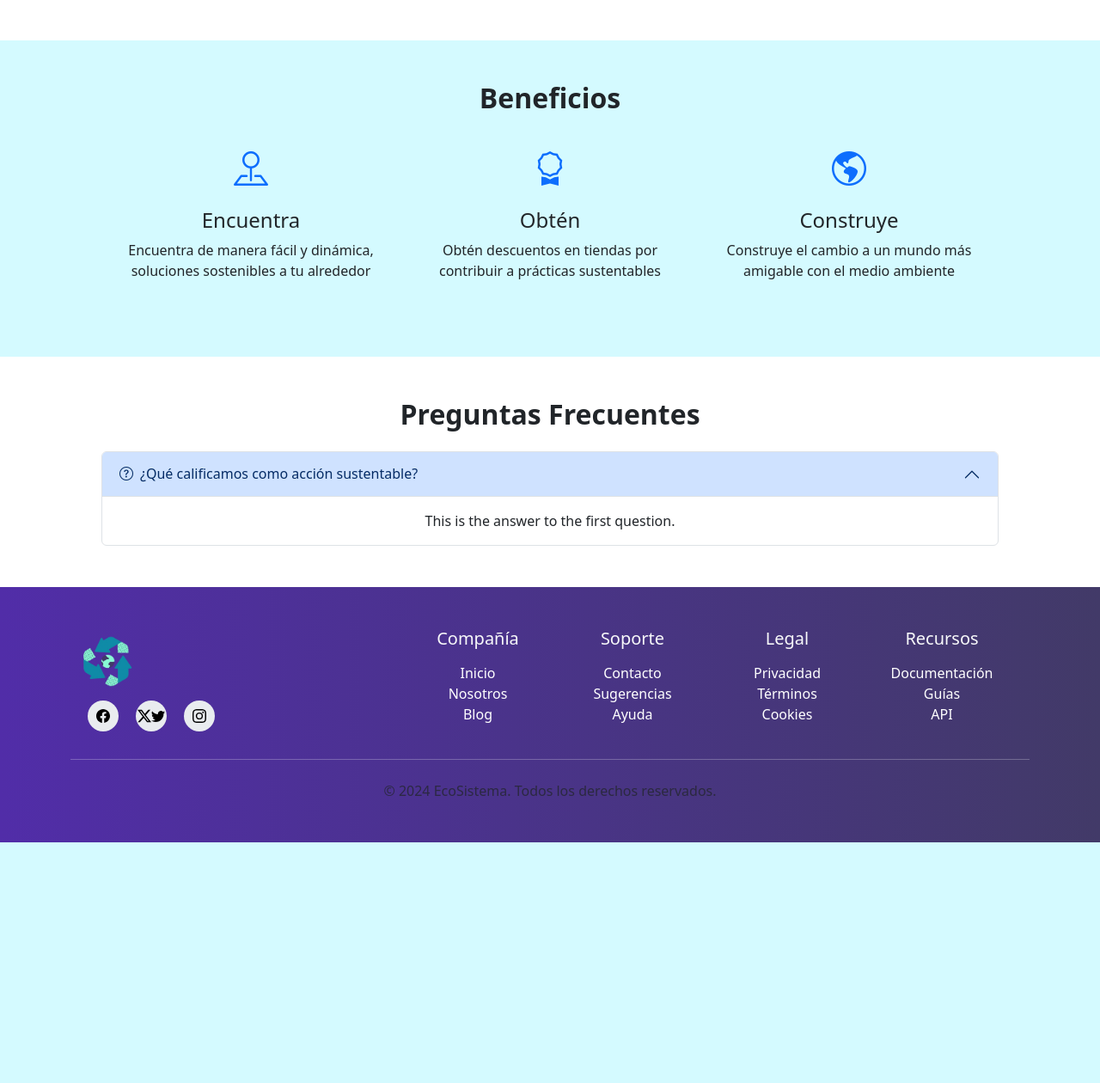
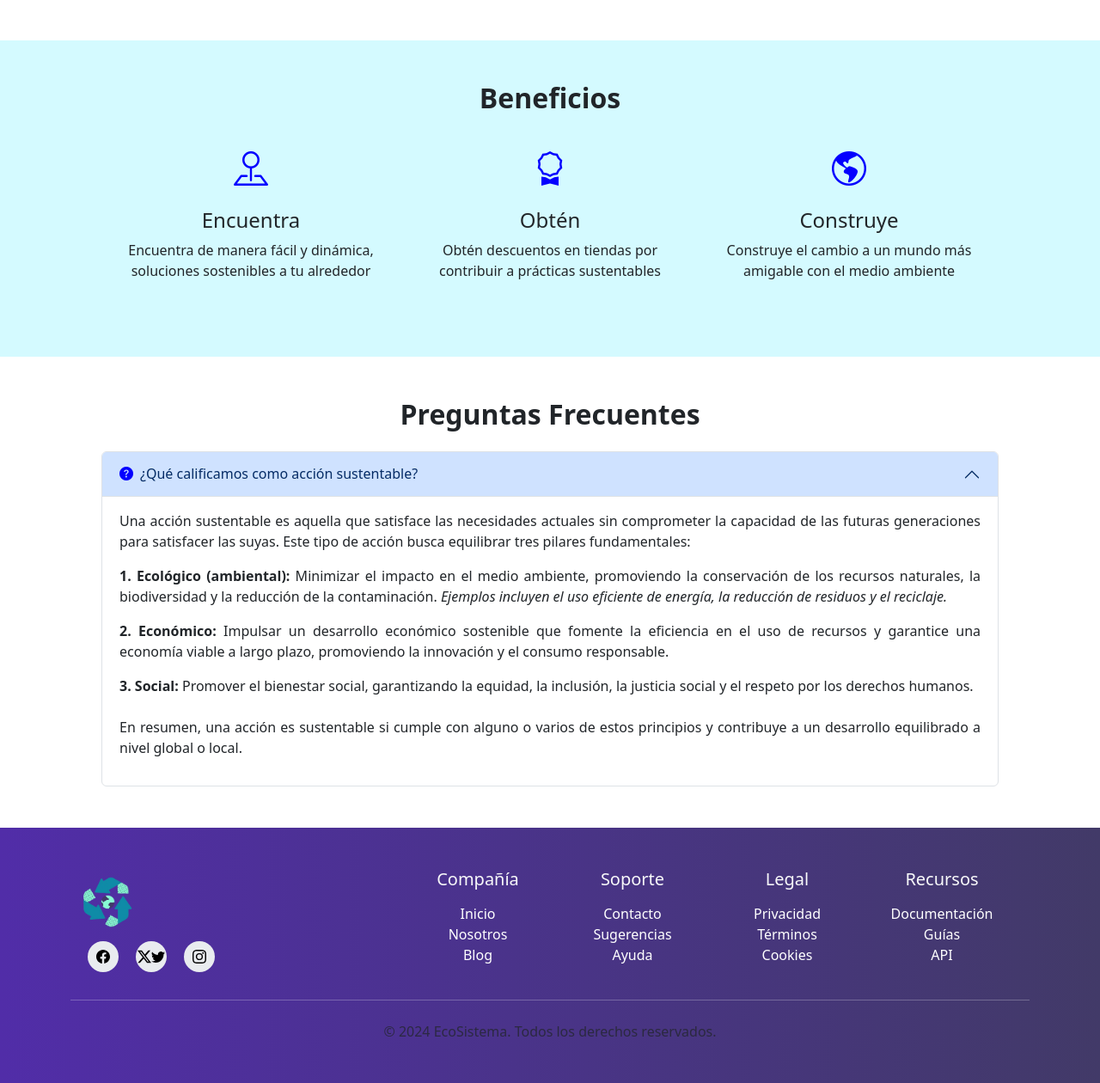
Before and after one commit to MartinVergaraVargas/Glooba, a Flask app: page / in a window 1280 px wide, after a click on "¿Qué calificamos como acción sustentable?". Shown: the part 1068-2328 px from the top of the page at 86% size. Before the commit the page ends 2048 px from the top, so only its background shows below. Run offline with Flask 3, Linux system fonts and the light colour scheme; some libraries are stand-ins or nearby versions.

Commit message:
se edita pagina principal

```diff
--- a/Glooba/blueprints/main/main.py
+++ b/Glooba/blueprints/main/main.py
@@ -15,6 +15,10 @@ def bienvenida():
 @main_bp.route("/")
 def pagina_principal():
     return render_template('pagina_principal.html')
+
+@main_bp.route("/enrolamiento_empresas")
+def enrolamiento_empresas():
+    return render_template('pagina_empresas.html')
 
 @main_bp.route("/ofertas")
 def index():
--- a/Glooba/blueprints/main/templates/pagina_principal.html
+++ b/Glooba/blueprints/main/templates/pagina_principal.html
@@ -13,13 +13,13 @@
                 <h4 class="my-3" id="subheadline">Ponemos a disposición información y geolocalización relevante respecto a sellos y soluciones sostenibles de nuestros clientes</h4>
                 <!--results-->
                 <ul class="list-unstyled fs-4 py-3 px-2" id="results-list">
-                    <li class="mb-2"><i class="bi bi-check-circle-fill"></i> Mapa interactivo</li>
-                    <li class="mb-2"><i class="bi bi-check-circle-fill"></i> Registro de servicios y ofertas</li>
-                    <li><i class="bi bi-check-circle-fill"></i> Gamificación</li>
+                    <li class="mb-2"><i class="bi bi-check-circle-fill icon-main-page"></i> Mapa interactivo</li>
+                    <li class="mb-2"><i class="bi bi-check-circle-fill icon-main-page"></i> Registro de servicios y ofertas</li>
+                    <li><i class="bi bi-check-circle-fill icon-main-page"></i> Gamificación</li>
                 </ul>
                 <div class="header-container" id="header-container">
-                    <button type="button" class="btn btn-singup-header" id="singup-button">Regístrate como Usuario</button>
-                    <a href="#" class="fs-5" id="learn-more-link">¿Eres empresa?</a>
+                    <a href="{{ url_for('auth.signup') }}" class="btn btn-singup-header" id="singup-button">Regístrate como Usuario</a>
+                    <a href="{{ url_for('main.enrolamiento_empresas') }}" class="fs-5" id="learn-more-link">¿Eres empresa?</a>
                 </div>
             </div>
 
@@ -42,7 +42,7 @@
             </div>
             <!-- Text Section -->
             <div class="col-lg-6 text-center">
-                <h2 class="fw-bold" id="problem-solution-header">Problema/Solución</h2>
+                <h2 class="fw-bold mb-4" id="problem-solution-header">Problema/Solución</h2>
                 <!--pain point-->
                 <p class="pain-point-text">Falta de información y conectividad con soluciones sostenibles</p>
                 <!--agitation-->
@@ -60,19 +60,19 @@
             <h2 class="fw-bold">Beneficios</h2>
             <div class="row text-center py-4">
                 <div class="col-lg-4">
-                    <i class="bi bi-pin-map fs-1 text-primary"></i>
+                    <i class="bi bi-pin-map fs-1 icon-main-page"></i>
                     <!---Benefit 1-->
                     <h4 class="mt-3">Encuentra</h4>
                     <!---What feature makes this benefit possible?-->
                     <p>Encuentra de manera fácil y dinámica, soluciones sostenibles a tu alrededor</p>
                 </div>
                 <div class="col-lg-4">
-                    <i class="bi bi-award fs-1 text-primary"></i>
+                    <i class="bi bi-award fs-1 icon-main-page"></i>
                     <h4 class="mt-3">Obtén</h4>
                     <p>Obtén descuentos en tiendas por contribuir a prácticas sustentables</p>
                 </div>
                 <div class="col-lg-4">
-                    <i class="bi bi-globe-americas fs-1 text-primary"></i>
+                    <i class="bi bi-globe-americas fs-1 icon-main-page"></i>
                     <h4 class="mt-3">Construye</h4>
                     <p>Construye el cambio a un mundo más amigable con el medio ambiente</p>
                 </div>
@@ -113,12 +113,34 @@
                 <div class="accordion-item">
                     <h2 class="accordion-header" id="headingOne">
                         <button class="accordion-button collapsed" type="button" data-bs-toggle="collapse" data-bs-target="#collapseOne" aria-expanded="false" aria-controls="collapseOne">
-                            <i class="bi bi-question-circle me-2"></i>¿Qué calificamos como acción sustentable?
+                            <i class="bi bi-question-circle-fill icon-main-page me-2"></i>¿Qué calificamos como acción sustentable?
                         </button>
                     </h2>
                     <div id="collapseOne" class="accordion-collapse collapse" aria-labelledby="headingOne" data-bs-parent="#faqsAccordion">
                         <div class="accordion-body">
-                            This is the answer to the first question.
+                            <p class="mb-3">
+                                Una acción sustentable es aquella que satisface las necesidades actuales sin comprometer la capacidad de las futuras generaciones para satisfacer las suyas. Este tipo de acción busca equilibrar tres pilares fundamentales:
+                            </p>
+
+                            <ul class="list-unstyled">
+                                <li class="mb-3">
+                                    <strong>1. Ecológico (ambiental):</strong>
+                                    Minimizar el impacto en el medio ambiente, promoviendo la conservación de los recursos naturales, la biodiversidad y la reducción de la contaminación.
+                                    <em>Ejemplos incluyen el uso eficiente de energía, la reducción de residuos y el reciclaje.</em>
+                                </li>
+                                <li class="mb-3">
+                                    <strong>2. Económico:</strong>
+                                    Impulsar un desarrollo económico sostenible que fomente la eficiencia en el uso de recursos y garantice una economía viable a largo plazo, promoviendo la innovación y el consumo responsable.
+                                </li>
+                                <li class="mb-3">
+                                    <strong>3. Social:</strong>
+                                    Promover el bienestar social, garantizando la equidad, la inclusión, la justicia social y el respeto por los derechos humanos.
+                                </li>
+                            </ul>
+
+                            <p class="mt-4">
+                                En resumen, una acción es sustentable si cumple con alguno o varios de estos principios y contribuye a un desarrollo equilibrado a nivel global o local.
+                            </p>
                         </div>
                     </div>
                 </div>
--- a/Glooba/static/css/estilo.css
+++ b/Glooba/static/css/estilo.css
@@ -2,7 +2,7 @@
     /* --primary: #0400ff; */
     --primary-title: black;
     --primary-hover: #11dfd0;
-    --primary-icon: #0400ff;
+    --main-page-icon: #0400ff;
     --primary-button: #0400ff;
     --secondary-button: black;
     --shadow: 0 4px 6px rgba(0, 0, 0, 0.3);
@@ -248,11 +248,6 @@ body {
 #learn-more-link:hover {
     color: var(--primary-hover) !important; /* Cambia a otro color al pasar el cursor */
     text-decoration: underline !important; /* Opcional: agrega subrayado */
-}
-
-
-.bi-check-circle-fill {
-    color: var(--primary-icon) !important; /* Usa variables predefinidas de Bootstrap */
 }
 
 #problem-solution-header {
@@ -672,3 +667,11 @@ body {
         width: 75% !important; /* Ocupa la mitad de la pantalla en dispositivos móviles */
     }
 }
+
+.accordion-body {
+    text-align: justify;
+}
+
+.icon-main-page {
+    color: var(--main-page-icon) !important;
+}
```
Also changed, not shown: Glooba/blueprints/main/templates/pagina_empresas.html (added, +7 -0 lines).
